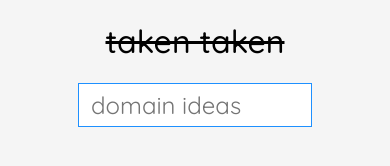
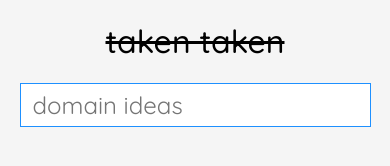
Before and after one commit to dotspencer/taken-node, a website: page public/index.html in a window 390 px wide. Drawn offline with Linux system fonts and the light colour scheme.

Commit message:
Mobile input box almost full width

```diff
--- a/public/scss/style.scss
+++ b/public/scss/style.scss
@@ -34,7 +34,7 @@ h1 {
   text-decoration: line-through;
   cursor: pointer;
 }
-input[type='text'] {
+#in {
   font-family: $font;
   border: 1px solid lightgray;
   font-size: $font-medium;
@@ -94,10 +94,13 @@ td.status {
 
 @media (max-width: 550px) {
   body{
-    //background: lightblue;
+    // background: lightblue;
   }
   .content{
     //background-color: indianred;
     width: 100%;
   }
+  #in{
+    width: 90%;
+  }
 }
```
Also changed, not shown: public/css/style.css, 1 other file.
